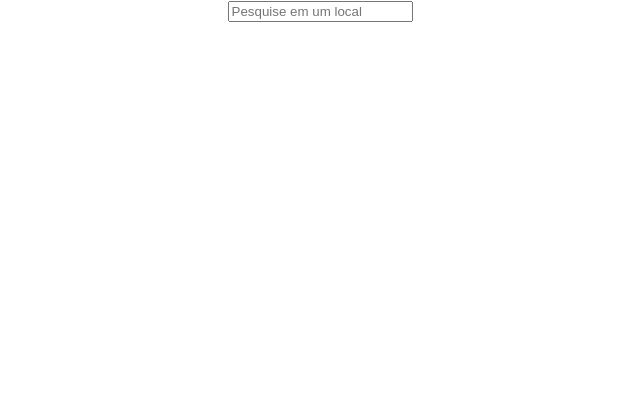
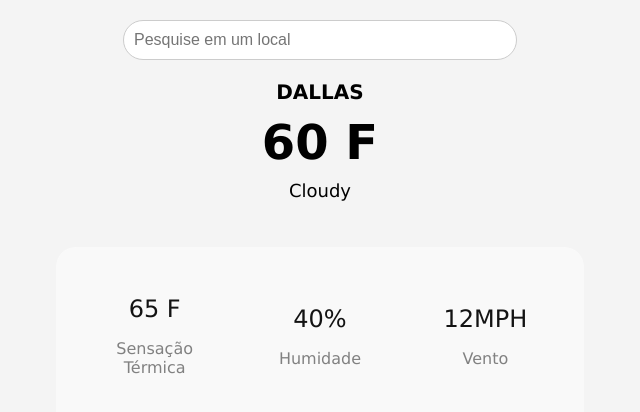
Before and after one commit to athosishikawa/weather-site, a React (Create React App) app: page / in a window 1280 px wide. Shown: the top 412 px of the page, without its empty margins (320-960 px from the left). Built offline with nearby package versions, Linux system fonts and the light colour scheme.

Commit message:
Created the weather component and added the css

```diff
--- a/src/components/Weather.js
+++ b/src/components/Weather.js
@@ -8,6 +8,37 @@
                 <input type='text' placeholder='Pesquise em um local'/>
 
             </div>
+
+            <div className='container'>
+                <div className = 'header'>
+                    <div className='location'>
+                        <p>DALLAS</p>
+                    </div>
+                    <div className='temperature'>
+                        <h1>60 F</h1>
+                    </div>
+
+                    <div className='description'>
+                        <p>Cloudy</p>
+                    </div>
+                </div>
+
+                <div className='footer'>
+                    <div className='sensation'>
+                        65 F
+                        <p>Sensação Térmica</p>
+                    </div>
+                    <div className='humidity'>
+                        40%
+                        <p>Humidade</p>
+                    </div>
+                    <div className='wind'>
+                        12MPH
+                        <p>Vento</p>
+                    </div>
+
+                </div>
+            </div>
         </div>
     )
 }
--- a/src/index.css
+++ b/src/index.css
@@ -5,6 +5,8 @@
     sans-serif;
   -webkit-font-smoothing: antialiased;
   -moz-osx-font-smoothing: grayscale;
+
+  background-color: #f4f4f4;
 }
 
 code {
--- a/src/styles/Weather.css
+++ b/src/styles/Weather.css
@@ -0,0 +1,89 @@
+.weather {
+    display: flex;
+    flex-direction: column;
+    align-items: center;
+    padding: 20px;
+    font-family:Verdana, Geneva, Tahoma, sans-serif;
+}
+
+.search-bar {
+    margin-bottom: 20px;
+    width: 100%;
+}
+
+.search-bar input {
+    width: 30%;
+    padding: 10px;
+    border: 1px solid #ccc;
+    border-radius: 30px;
+    font-size: 16px;
+}
+
+.container {
+    display: flex;
+    flex-direction: column;
+    align-items: center;
+    gap: 20px;
+    width: 100%;
+}
+
+.header {
+    display: flex;
+    flex-direction: column;
+    justify-content: space-between;
+    align-items: center;
+    width: 100%;
+}
+
+.location,
+.temperature,
+.description {
+    text-align: center;
+    margin-bottom: 10px;
+}
+
+.location p {
+    font-size: 20px;
+    font-weight: bold;
+    margin: 0;
+}
+
+.temperature h1 {
+    font-size: 48px;
+    margin: 0;
+}
+
+.description p {
+    font-size: 18px;
+    margin: 0;
+}
+
+.footer {
+    display: flex;
+    justify-content: space-between;
+    align-items: center;
+    width: 40%;
+    border-radius: 20px;
+    background-color: rgba(255, 255, 255, 0.5);
+    margin: 1rem auto;
+    padding: 1rem;
+    text-align: center;
+}
+
+.sensation,
+.humidity,
+.wind{
+    flex: 1;
+    font-size: 24px;
+    color: #131313;
+    text-align: center;
+    padding: 2rem;
+}
+
+.sensation p,
+.humidity p,
+.wind p{
+    font-size: 16px;
+    color: #818181;
+    text-align: center;
+}
```
